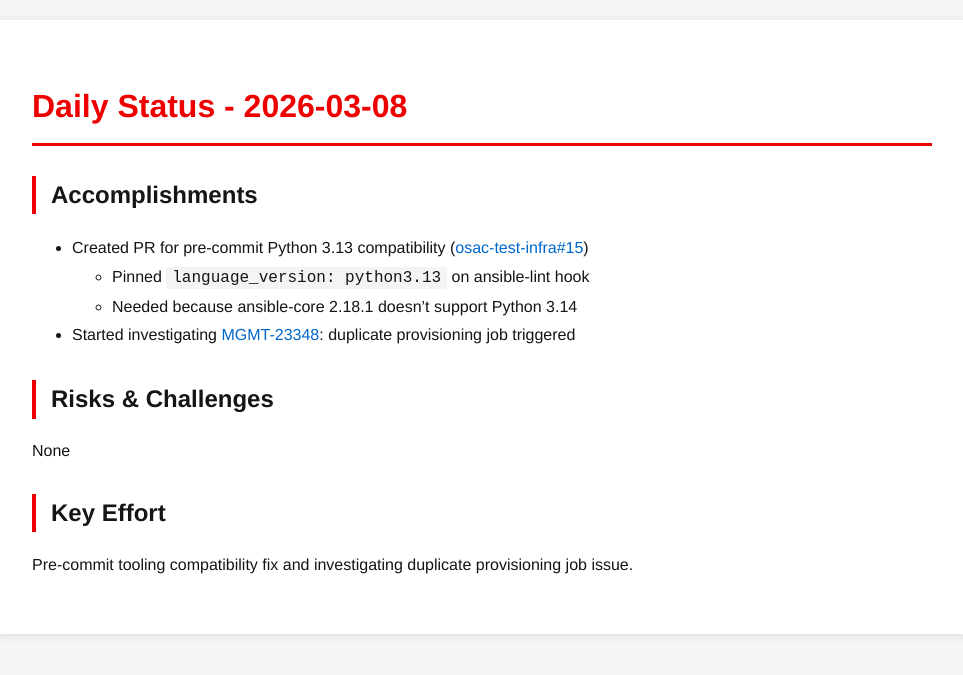
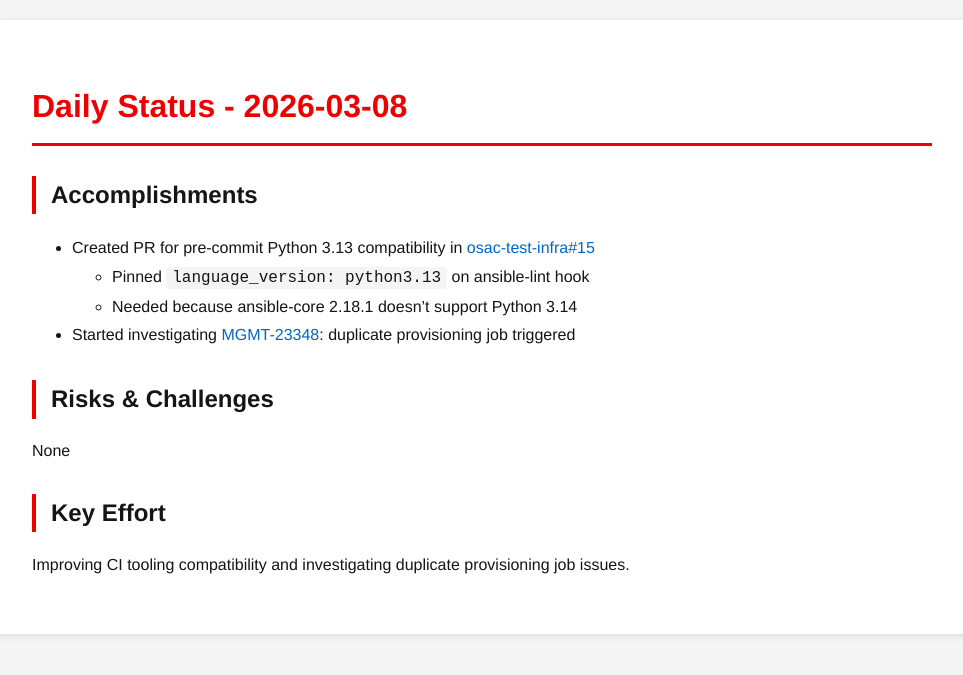
Before and after one commit to tzvatot/daily-status, a Jekyll site: the page built from 2026-03-08.md, in a window 1280 px wide. Shown: the top 675 px of the page, without its empty margins (158-1121 px from the left). Built offline with Jekyll 4.4.1, drawn with Linux system fonts in a browser that asks for light colours.

Commit message:
Daily status update - 2026-03-08

```diff
--- a/2026-03-08.md
+++ b/2026-03-08.md
@@ -7,7 +7,7 @@
 # Daily Status - 2026-03-08
 
 ## Accomplishments
-- Created PR for pre-commit Python 3.13 compatibility ([osac-test-infra#15](https://github.com/osac-project/osac-test-infra/pull/15))
+- Created PR for pre-commit Python 3.13 compatibility in [osac-test-infra#15](https://github.com/osac-project/osac-test-infra/pull/15)
   - Pinned `language_version: python3.13` on ansible-lint hook
   - Needed because ansible-core 2.18.1 doesn't support Python 3.14
 - Started investigating [MGMT-23348](https://issues.redhat.com/browse/MGMT-23348): duplicate provisioning job triggered
@@ -16,4 +16,4 @@
 None
 
 ## Key Effort
-Pre-commit tooling compatibility fix and investigating duplicate provisioning job issue.
+Improving CI tooling compatibility and investigating duplicate provisioning job issues.
```
